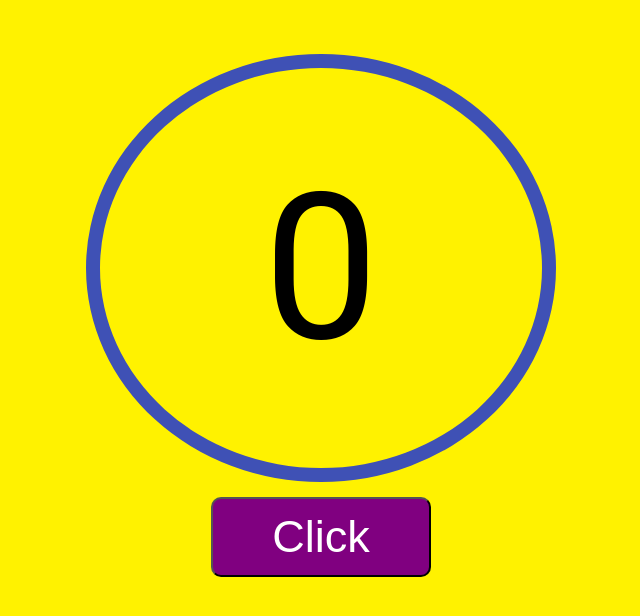
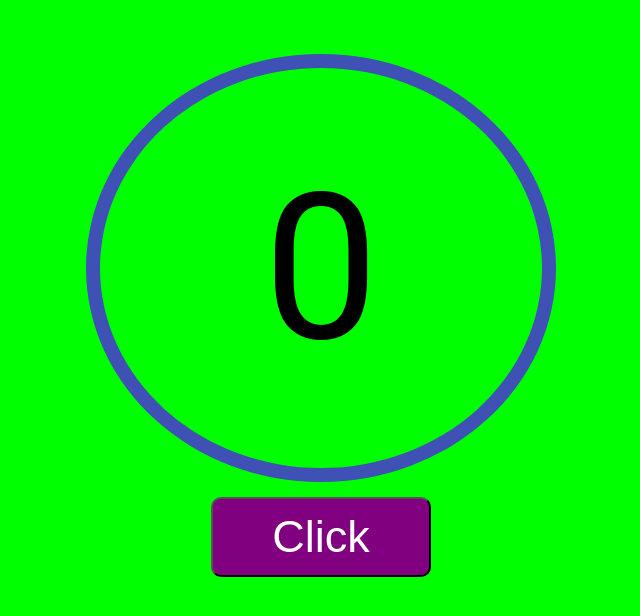
Before and after one commit to mustafatuncer1618/vscode-for-github, a plain HTML site: page index.html in a window 1280 px wide. Shown: the whole page, without its empty margins (319-959 px from the left). Drawn offline with Linux system fonts and the light colour scheme.

Commit message:
Update background color to green

```diff
--- a/style.css
+++ b/style.css
@@ -1,6 +1,6 @@
 body {
   font-size: 40px;
-  background-color: #fff200;
+  background-color: #00ff00;
   display: flex;
   flex-wrap: wrap;
   align-items: center;
```
